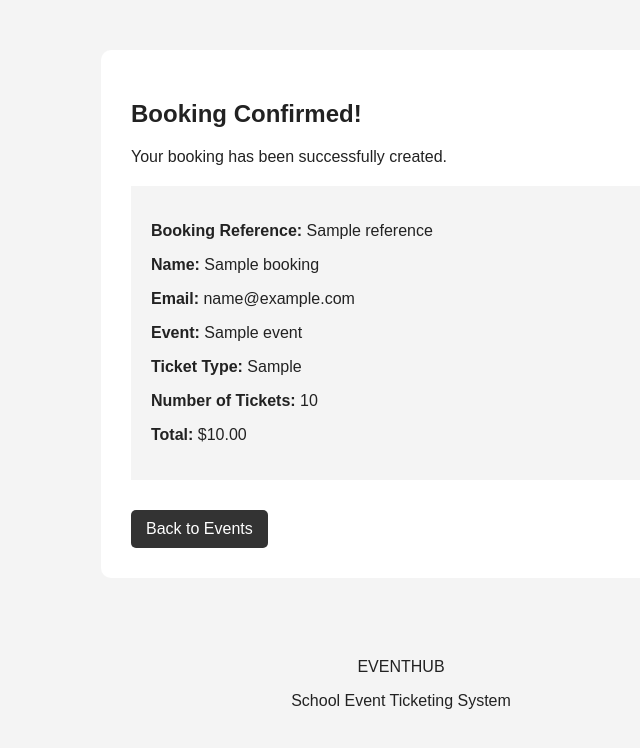
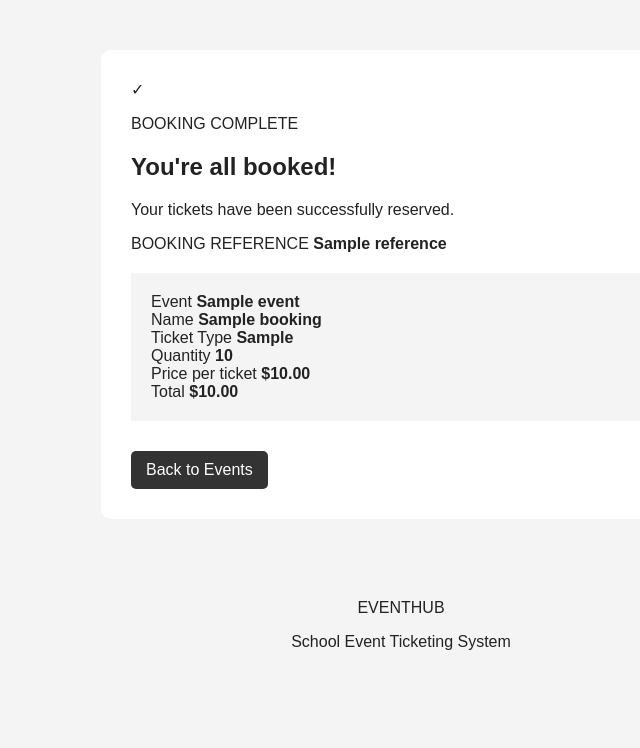
Before and after one commit to st25511-hub/Year-12-assessment, a Flask app: template templates/confirmation.html in a window 1280 px wide. Shown: the part 36-784 px from the top of the page, without its empty margins (239-879 px from the left). Run offline with Flask 3, Linux system fonts and the light colour scheme; the template is opened without the code that fills it: most values are stand-ins (such as "Sample title", 1, 10 or a date in 2020).

Commit message:
Change a few things for design

```diff
--- a/templates/confirmation.html
+++ b/templates/confirmation.html
@@ -2,55 +2,82 @@
 
 {% block content %}
 
-<div class="confirmation">
+<section class="confirmation-section">
 
-    <h2>Booking Confirmed!</h2>
+    <div class="confirmation">
 
-    <p>Your booking has been successfully created.</p>
+        <div class="success-icon">
+            ✓
+        </div>
 
-    <div class="booking-details">
+        <p class="eyebrow">BOOKING COMPLETE</p>
+
+        <h2>You're all booked!</h2>
 
         <p>
-            <strong>Booking Reference:</strong>
-            {{ booking.reference }}
+            Your tickets have been successfully reserved.
         </p>
 
-        <p>
-            <strong>Name:</strong>
-            {{ booking.name }}
-        </p>
 
-        <p>
-            <strong>Email:</strong>
-            {{ booking.email }}
-        </p>
+        <div class="reference">
 
-        <p>
-            <strong>Event:</strong>
-            {{ booking.event }}
-        </p>
+            <span>BOOKING REFERENCE</span>
 
-        <p>
-            <strong>Ticket Type:</strong>
-            {{ booking.ticket_type }}
-        </p>
+            <strong>
+                {{ booking.reference }}
+            </strong>
 
-        <p>
-            <strong>Number of Tickets:</strong>
-            {{ booking.quantity }}
-        </p>
+        </div>
 
-        <p>
-            <strong>Total:</strong>
-            ${{ "%.2f"|format(booking.total) }}
-        </p>
+
+        <div class="booking-details">
+
+            <div>
+                <span>Event</span>
+                <strong>{{ booking.event }}</strong>
+            </div>
+
+            <div>
+                <span>Name</span>
+                <strong>{{ booking.name }}</strong>
+            </div>
+
+            <div>
+                <span>Ticket Type</span>
+                <strong>{{ booking.ticket_type }}</strong>
+            </div>
+
+            <div>
+                <span>Quantity</span>
+                <strong>{{ booking.quantity }}</strong>
+            </div>
+
+            <div>
+                <span>Price per ticket</span>
+                <strong>
+                    ${{ "%.2f"|format(booking.ticket_price) }}
+                </strong>
+            </div>
+
+            <div class="total-row">
+                <span>Total</span>
+                <strong>
+                    ${{ "%.2f"|format(booking.total) }}
+                </strong>
+            </div>
+
+        </div>
+
+
+        <a
+            class="button"
+            href="{{ url_for('index') }}"
+        >
+            Back to Events
+        </a>
 
     </div>
 
-    <a class="button" href="{{ url_for('index') }}">
-        Back to Events
-    </a>
-
-</div>
+</section>
 
 {% endblock %}
```
